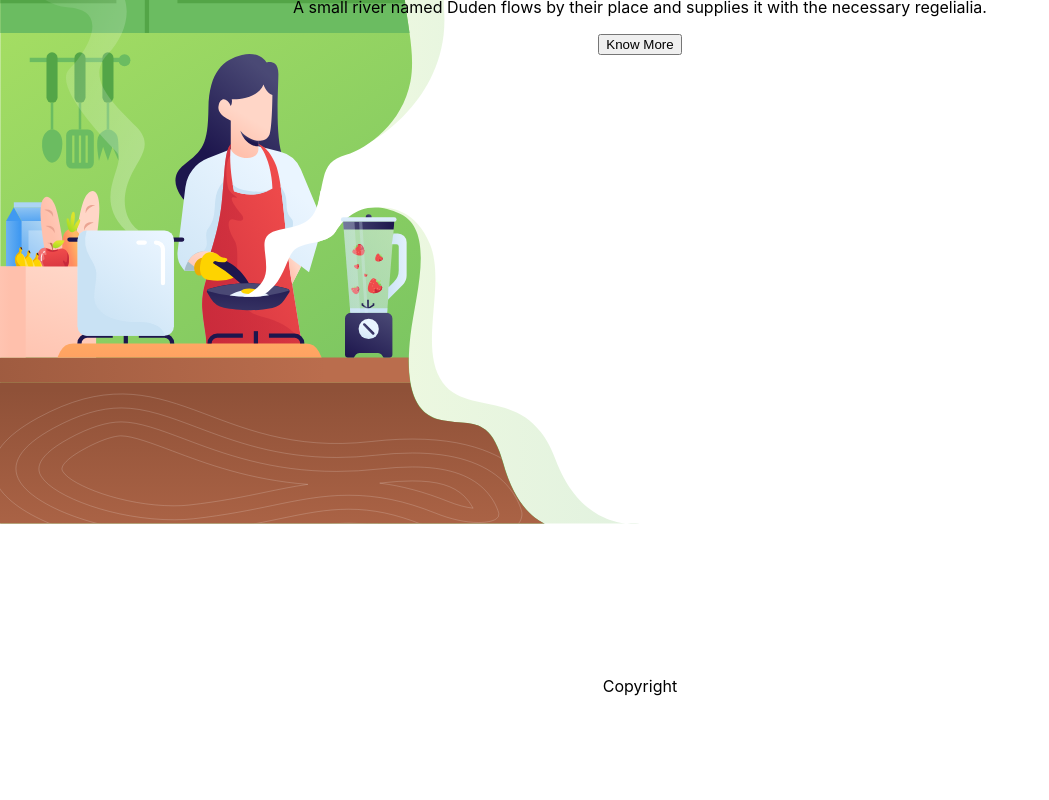
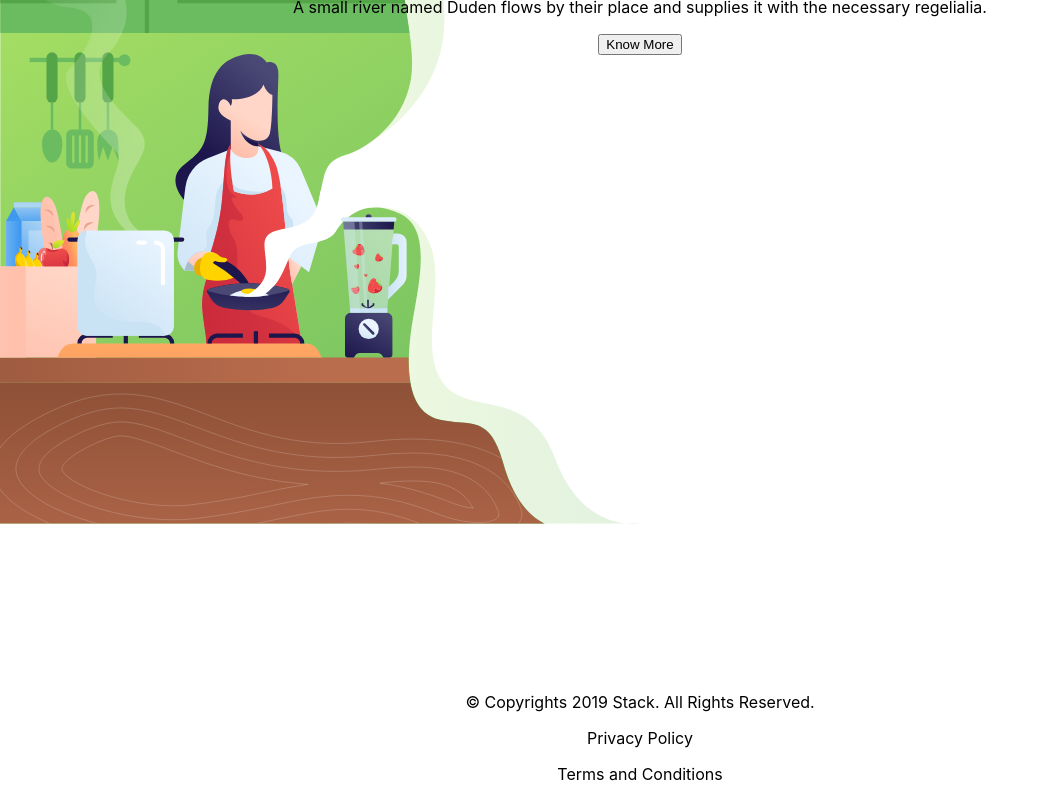
Before and after one commit to lucasmbrute2/Healthy-Food-Commerce, a React (Create React App) app: page / in a window 1280 px wide. Shown: the part 2364-3164 px from the top of the page, without its empty margins (0-1049 px from the left). Before the commit the page ends 3060 px from the top, so only its background shows below. Built offline with nearby package versions, Linux system fonts and the light colour scheme.

Commit message:
feat(Footer): new component footer

```diff
--- a/src/components/Footer/Footer.js
+++ b/src/components/Footer/Footer.js
@@ -1,3 +1,18 @@
+import "./Footer.scss"
+
 export default function Footer(){
-    return <footer>Copyright</footer>
+    const copyrightSymbol = "\u00a9"
+
+    return(
+        <footer>
+            <div>
+                <p>{copyrightSymbol} Copyrights 2019 Stack. All Rights Reserved. </p>
+            </div>
+
+            <div>
+                <p>Privacy Policy </p>
+                <p>Terms and Conditions</p>
+            </div>
+        </footer>
+    )
 }
```
Also changed, not shown: src/components/Footer/Footer.scss (added).
